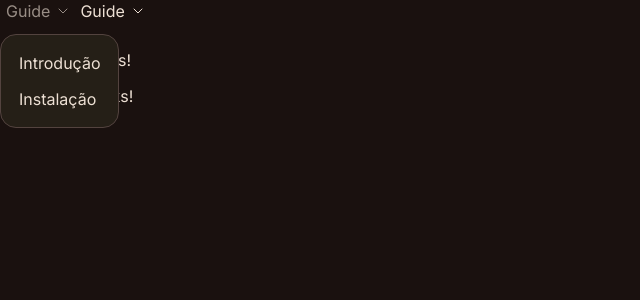
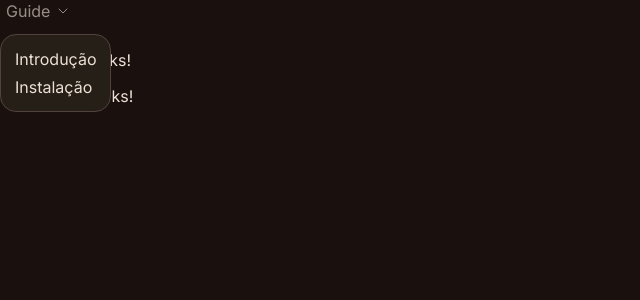
Before and after one commit to caiqueduart/Kayro-UI, an Angular app: page / in a window 1280 px wide. Shown: the top 300 px of the page, without its empty margins (0-640 px from the left). Built offline with nearby package versions, Linux system fonts and the light colour scheme.

Commit message:
feat(header): wip: header

```diff
--- /dev/null
+++ b/src/app/core/layout/components/sys-header/directives/nav-category-item.directive.ts
@@ -0,0 +1,7 @@
+import { Directive } from '@angular/core';
+
+@Directive({
+    selector: 'a[kay-nav-category-item]',
+    host: { class: 'kay-nav-category-item' }
+})
+export class NavCategoryItemDirective { }
--- a/src/app/core/layout/components/sys-header/sub-components/nav-category/nav-category.component.html
+++ b/src/app/core/layout/components/sys-header/sub-components/nav-category/nav-category.component.html
@@ -4,19 +4,16 @@
      (click)="toggleItemsList()">
 
     <button class="nav-category-name" aria-expanded="true">
-        {{ name }}
+        {{ title }}
         <svg xmlns="http://www.w3.org/2000/svg" width="10" height="6" viewBox="0 0 10 6" fill="none">
             <path d="M1 1L5 5L9 1" stroke="#EDE0D4" stroke-linecap="round"/>
         </svg>
     </button>
 
-    <ul class="nav-category-list"
+    <div class="nav-category-list"
         [ngClass]="{ isHidden }">
-
-        @for (item of itens; track item) {
-            <li class="nav-category-list-item">
-                <a [routerLink]="item.routerTo">{{ item.name }}</a>
-            </li>
-        }
-    </ul>
+        <div>
+            <ng-content select="a[kay-nav-category-item]"></ng-content>
+        </div>
+    </div>
 </div>
--- a/src/app/core/layout/components/sys-header/sub-components/nav-category/nav-category.component.scss
+++ b/src/app/core/layout/components/sys-header/sub-components/nav-category/nav-category.component.scss
@@ -31,22 +31,6 @@
         &.isHidden {
             display: none;
         }
-
-        &-item {
-            padding: 8px;
-
-            &:hover {
-                a {
-                    transition: 0.3s;
-                    color: var(--kay-sys-color-primary);
-                }
-            }
-
-            a {
-                text-decoration: none;
-                text-wrap: nowrap;
-            }
-        }
     }
 }
 
--- a/src/app/core/layout/components/sys-header/sys-header.component.html
+++ b/src/app/core/layout/components/sys-header/sys-header.component.html
@@ -1,17 +1,9 @@
 <div>
     <span></span>
     <nav>
-        <kay-nav-category name="Guide"
-                          [itens]="[
-                              {name: 'Introdução', routerTo: ''},
-                              {name: 'Instalação', routerTo: ''}
-                          ]">
-        </kay-nav-category>
-        <kay-nav-category name="Guide"
-                          [itens]="[
-                              {name: 'Instalação Tutorial', routerTo: ''},
-                              {name: 'Instalação', routerTo: ''}
-                          ]">
+        <kay-nav-category title="Guide">
+            <a routerLink="" kay-nav-category-item>Introdução</a>
+            <a routerLink="" kay-nav-category-item>Instalação</a>
         </kay-nav-category>
     </nav>
 </div>
--- a/src/app/core/layout/components/sys-header/sys-header.component.ts
+++ b/src/app/core/layout/components/sys-header/sys-header.component.ts
@@ -1,10 +1,14 @@
 import {Component} from '@angular/core';
 import {NavCategoryComponent} from './sub-components/nav-category/nav-category.component';
+import {NavCategoryItemDirective} from './directives/nav-category-item.directive';
+import {RouterLink} from '@angular/router';
 
 @Component({
   selector: 'header[kay-sys-header]',
     imports: [
-        NavCategoryComponent
+        NavCategoryComponent,
+        NavCategoryItemDirective,
+        RouterLink
     ],
   templateUrl: './sys-header.component.html',
   styleUrl: './sys-header.component.scss'
--- /dev/null
+++ b/src/app/styles/global/_sys-header.scss
@@ -0,0 +1,11 @@
+.kay-nav-category-item {
+    display: block;
+    text-decoration: none;
+    text-wrap: nowrap;
+    padding: 4px;
+
+    &:hover {
+        transition: 0.3s;
+        color: var(--kay-sys-color-primary);
+    }
+}
--- a/src/styles.scss
+++ b/src/styles.scss
@@ -2,6 +2,7 @@
 @use 'app/styles/themes/dark-theme' as dark-theme;
 @use 'app/styles/themes/light-theme' as light-theme;
 @use 'app/styles/global/variables' as global-variables;
+@use 'app/styles/global/_sys-header';
 
 :root {
     .dark-theme {
```
Also changed, not shown: src/app/core/layout/components/sys-header/sub-components/nav-category/nav-category.component.ts (+1 -9 lines).
